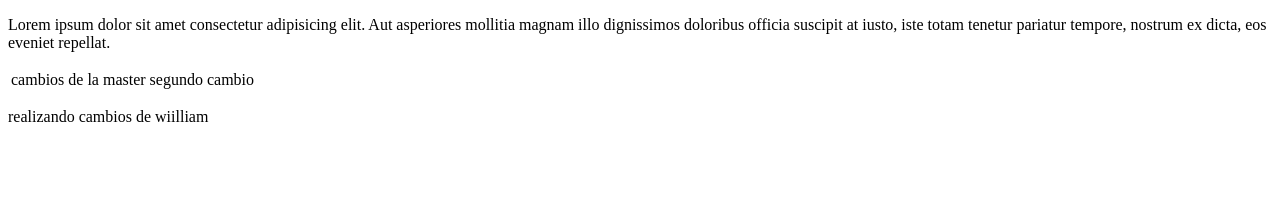
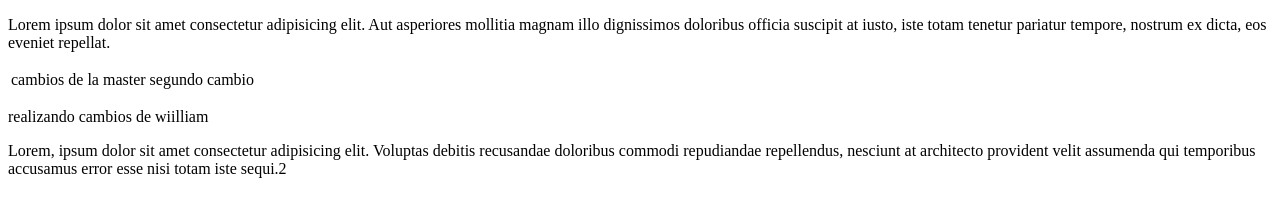
Before and after one commit to urielmm94/diplomado, a plain HTML site: page index.html in a window 1280 px wide. Drawn offline with Linux system fonts and the light colour scheme.

Commit message:
primer commit

```diff
--- a/index.html
+++ b/index.html
@@ -22,5 +22,7 @@
           realizando cambios de wiilliam
       </p>
     </div>
+ <p>Lorem, ipsum dolor sit amet consectetur adipisicing elit. Voluptas debitis recusandae doloribus commodi repudiandae repellendus, nesciunt at architecto provident velit assumenda qui temporibus accusamus error esse nisi totam iste sequi.2</p>
+
 </body>
 </html>
```
